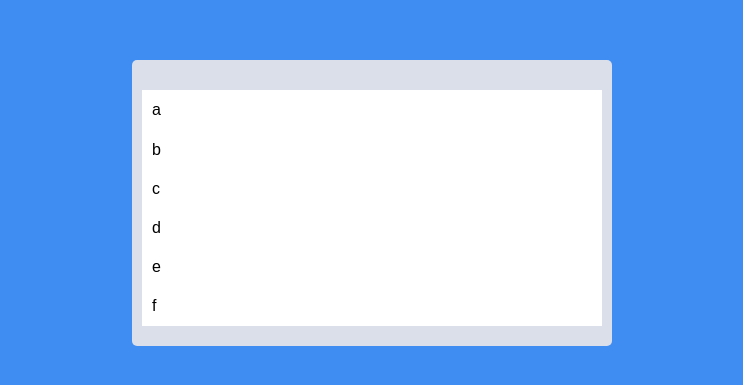
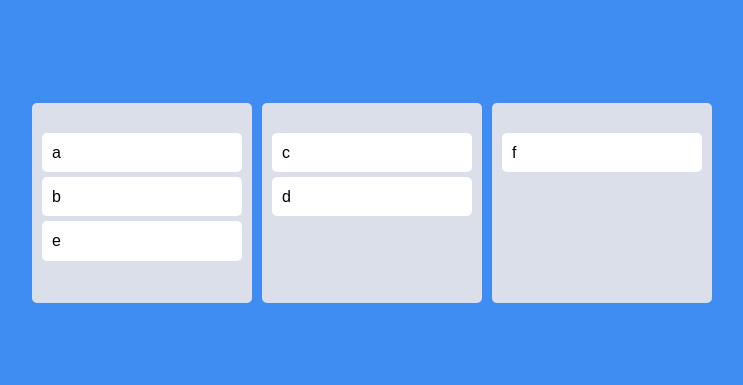
Before and after one commit to verobeach7/reactjs-Animation, a React (Create React App) app: page / in a window 1280 px wide. Shown: the part 197-582 px from the top of the page, without its empty margins (268-1011 px from the left). Built offline with nearby package versions, Linux system fonts and the light colour scheme.

Commit message:
React: Trello(Multi Boards)

```diff
--- a/src/App.tsx
+++ b/src/App.tsx
@@ -1,12 +1,12 @@
-import { DragDropContext, Droppable, DropResult } from "react-beautiful-dnd";
+import { DragDropContext, DropResult } from "react-beautiful-dnd";
 import { useRecoilState } from "recoil";
 import styled from "styled-components";
 import { toDoState } from "./atoms";
-import DraggableCard from "./Components/DraggableCard";
+import Board from "./Components/Board";
 
 const Wrapper = styled.div`
   display: flex;
-  max-width: 480px;
+  max-width: 680px;
   width: 100%;
   margin: 0 auto;
   justify-content: center;
@@ -17,43 +17,28 @@
 const Boards = styled.div`
   display: grid;
   width: 100%;
-  grid-template-columns: repeat(1, 1fr);
-`;
-
-const Board = styled.div`
-  padding: 20px 10px;
-  padding-top: 30px;
-  background-color: ${(props) => props.theme.boardColor};
-  border-radius: 5px;
-  min-height: 200px;
+  gap: 10px;
+  grid-template-columns: repeat(3, 1fr);
 `;
 
 function App() {
   const [toDos, setToDos] = useRecoilState(toDoState);
   const onDragEnd = ({ draggableId, destination, source }: DropResult) => {
     if (!destination) return;
-    setToDos((oldToDos) => {
+    /* setToDos((oldToDos) => {
       const toDosCopy = [...oldToDos];
       toDosCopy.splice(source.index, 1);
       toDosCopy.splice(destination?.index, 0, draggableId);
       return toDosCopy;
-    });
+    }); */
   };
   return (
     <DragDropContext onDragEnd={onDragEnd}>
       <Wrapper>
         <Boards>
-          <Droppable droppableId="one">
-            {(magic) => (
-              <Board ref={magic.innerRef} {...magic.droppableProps}>
-                {toDos.map((toDo, index) => (
-                  // Beautiful DND에서는 key와 draggableId는 무조건 같아야 함.
-                  <DraggableCard key={toDo} index={index} toDo={toDo} />
-                ))}
-                {magic.placeholder}
-              </Board>
-            )}
-          </Droppable>
+          {Object.keys(toDos).map((boardId) => (
+            <Board boardId={boardId} key={boardId} toDos={toDos[boardId]} />
+          ))}
         </Boards>
       </Wrapper>
     </DragDropContext>
--- /dev/null
+++ b/src/Components/Board.tsx
@@ -0,0 +1,34 @@
+import { Droppable } from "react-beautiful-dnd";
+import styled from "styled-components";
+import DraggableCard from "./DraggableCard";
+
+const Wrapper = styled.div`
+  padding: 20px 10px;
+  padding-top: 30px;
+  background-color: ${(props) => props.theme.boardColor};
+  border-radius: 5px;
+  min-height: 200px;
+`;
+
+interface IBoardProps {
+  toDos: string[];
+  boardId: string;
+}
+
+function Board({ toDos, boardId }: IBoardProps) {
+  return (
+    <Droppable droppableId={boardId}>
+      {(magic) => (
+        <Wrapper ref={magic.innerRef} {...magic.droppableProps}>
+          {toDos.map((toDo, index) => (
+            // Beautiful DND에서는 key와 draggableId는 무조건 같아야 함.
+            <DraggableCard key={toDo} index={index} toDo={toDo} />
+          ))}
+          {magic.placeholder}
+        </Wrapper>
+      )}
+    </Droppable>
+  );
+}
+
+export default Board;
--- a/src/Components/DraggableCard.tsx
+++ b/src/Components/DraggableCard.tsx
@@ -3,7 +3,9 @@
 import styled from "styled-components";
 
 const Card = styled.div`
+  margin-bottom: 5px;
   padding: 10px 10px;
+  border-radius: 5px;
   background-color: ${(props) => props.theme.cardColor};
 `;
 
--- a/src/atoms.tsx
+++ b/src/atoms.tsx
@@ -1,6 +1,15 @@
+import { doesNotMatch } from "assert";
 import { atom, selector } from "recoil";
 
-export const toDoState = atom({
+interface IToDoState {
+  [key: string]: string[];
+}
+
+export const toDoState = atom<IToDoState>({
   key: "toDo",
-  default: ["a", "b", "c", "d", "e", "f"],
+  default: {
+    to_do: ["a", "b", "e"],
+    doing: ["c", "d"],
+    done: ["f"],
+  },
 });
```
